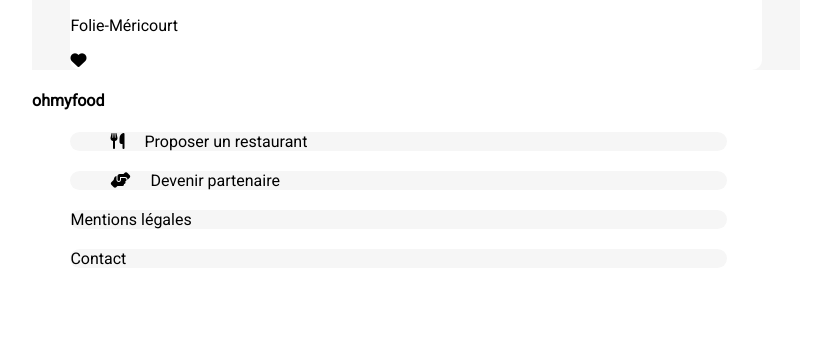
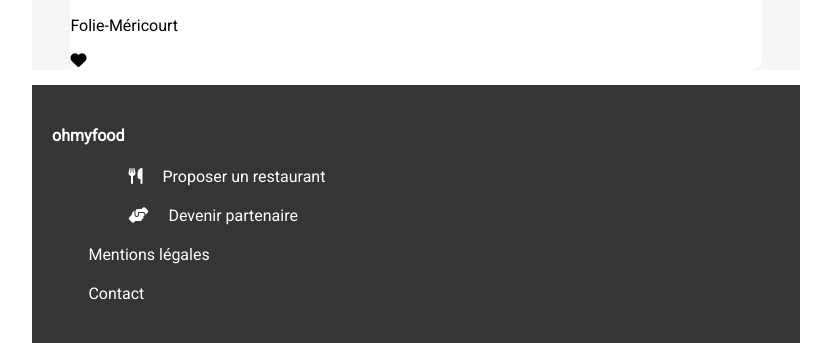
Before and after one commit to Mariana-392/Projet-3-Ohmyfood, a website: page index.html in a window 1280 px wide. Shown: the part 1722-2065 px from the top of the page, without its empty margins (224-1055 px from the left). Before the commit the page ends 2010 px from the top, so only its background shows below. Drawn offline with Linux system fonts and the light colour scheme; a web font is replaced by a local one.

Commit message:
début scss footer

```diff
--- a/sass/main.scss
+++ b/sass/main.scss
@@ -107,3 +107,18 @@
         }
     }
 }
+
+footer{
+    background-color: $footer-backgrd;
+    padding: 20px;
+    color: white;
+        ul{
+            margin-left: auto;
+            margin-right: auto;
+            padding: 0px;
+
+            li{
+            background: transparent;
+            }
+        }
+}
```
Also changed, not shown: sass/main.css, 1 other file.
